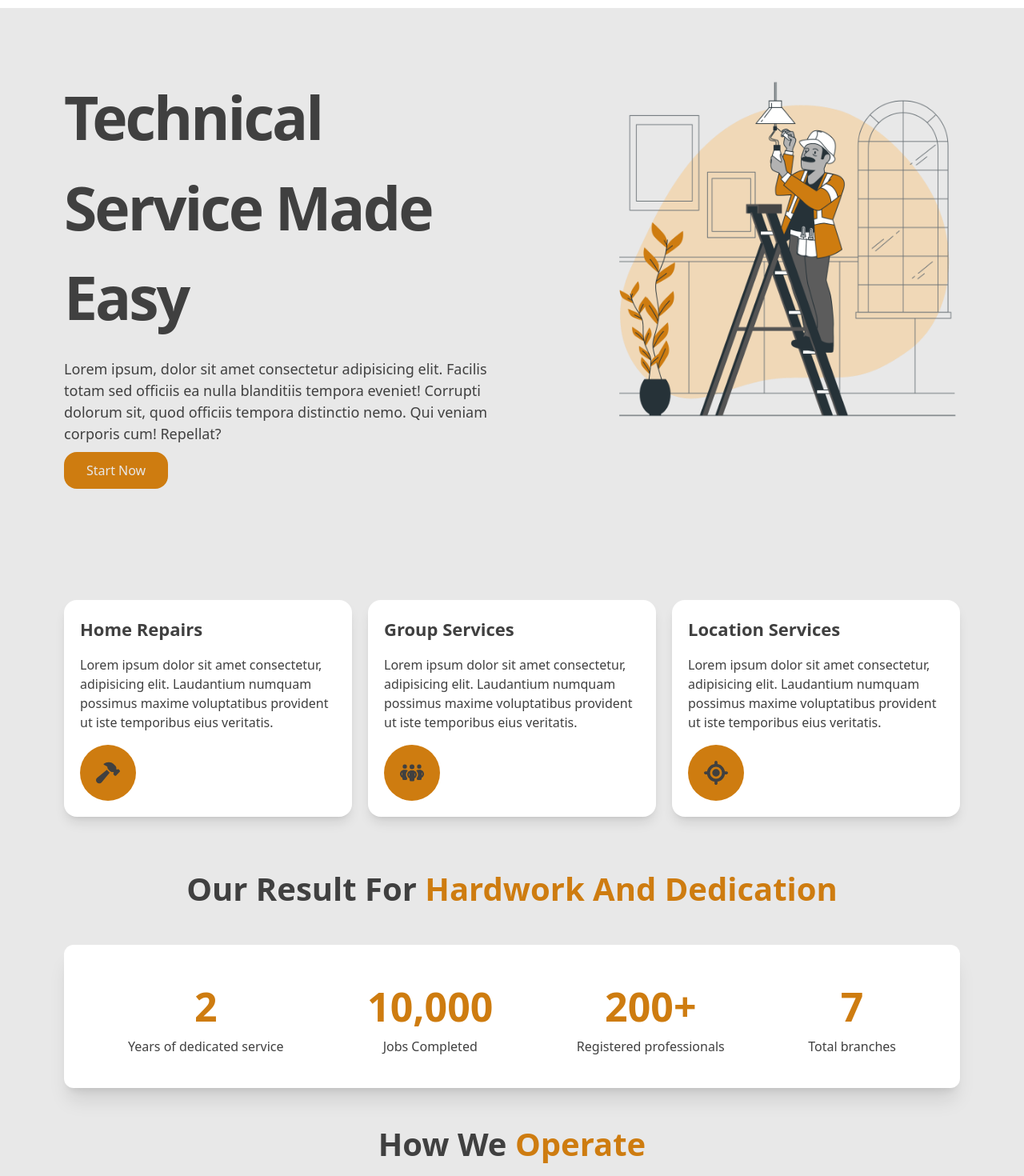
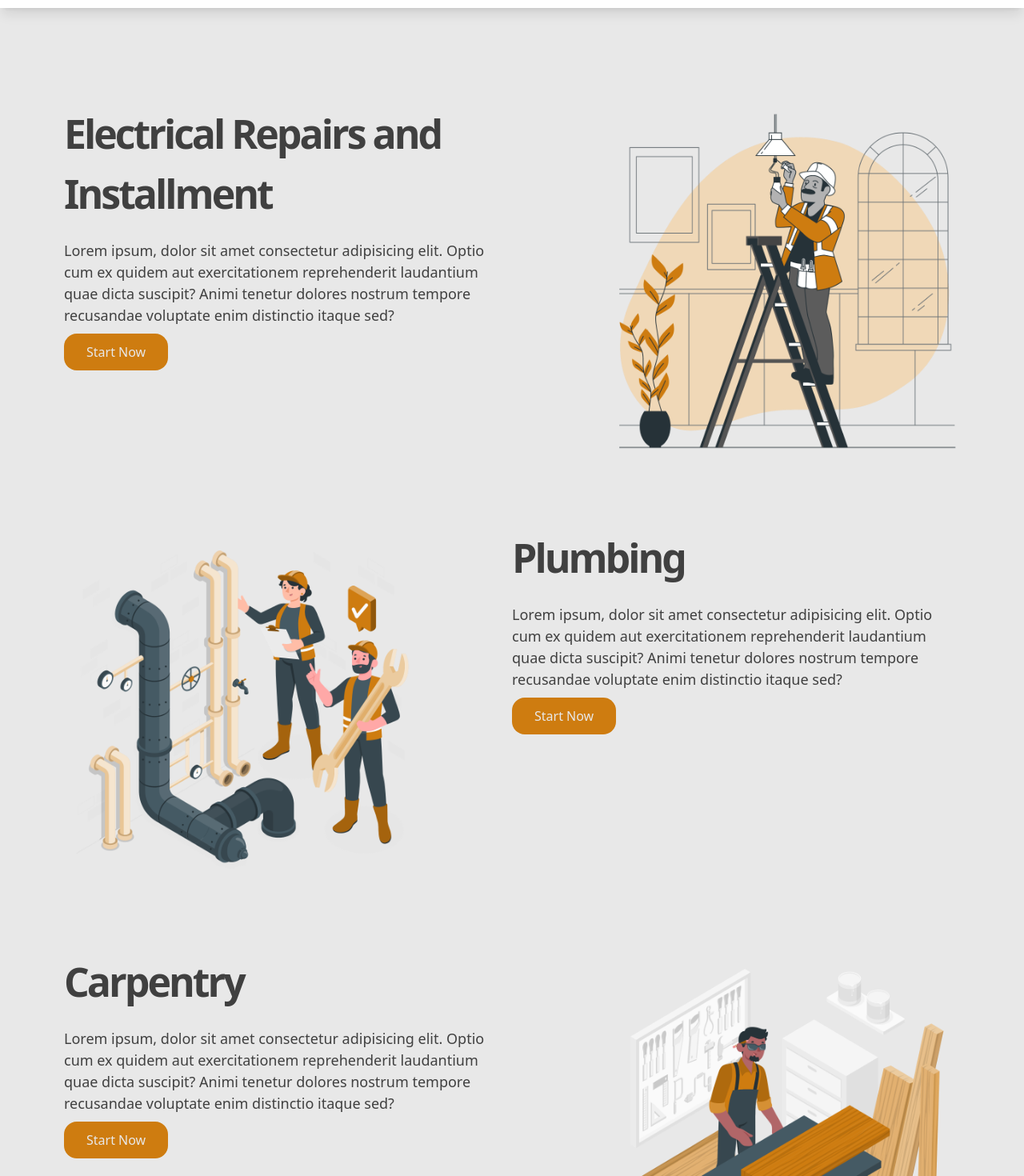
Before and after one commit to Hamidusman/FixIt, a React (Vite) app: page / in a window 1280 px wide. Shown: the part 80-1550 px from the top of the page at 80% size. Built offline with nearby package versions, Linux system fonts and the light colour scheme.

Commit message:
service page | implemented headroom to the header

```diff
--- a/package.json
+++ b/package.json
@@ -15,6 +15,7 @@
     "framer-motion": "^11.11.1",
     "react": "^18.3.1",
     "react-dom": "^18.3.1",
+    "react-headroom": "^3.2.1",
     "react-icons": "^5.3.0"
   },
   "devDependencies": {
--- a/src/App.tsx
+++ b/src/App.tsx
@@ -8,15 +8,12 @@ import Container from './home-page/container'
 import Accordion from './home-page/mou'
 import Reviews from './home-page/reviews'
 import Faq from './home-page/faq'
+import Service from './services/services'
 function App() {
   return (
     <>
       <Header />
-      <Hero />
-      <Container />
-      <Accordion />
-      <Reviews />
-      <Faq />
+      <Service />
     </>
   )
 }
--- a/src/base-components/header.tsx
+++ b/src/base-components/header.tsx
@@ -2,17 +2,19 @@ import { useState } from 'react';
 import { FontAwesomeIcon } from '@fortawesome/react-fontawesome';
 import { faBars } from '@fortawesome/free-solid-svg-icons';
 import GetStarted from './start';
+import Headroom from 'react-headroom'
 
 const Header = () => {
     const [isOpen, setIsOpen] = useState(false);
 
     return (
+        <Headroom >
         <header className=" bg-white px-4 md:px-20 h-[90px] flex justify-between items-center shadow-lg">
             <div className="flex items-center">
                 <h2 className="text-primary text-[28px] md:text-[35px] font-extrabold">
                     Fix<span>It</span>
                 </h2>
-                <ul className={`md:flex ${isOpen ? 'block' : 'hidden'} md:block mt-5 md:mt-0 absolute top-16 left-0 w-full h-full bg-dark  shadow-lg md:static md:bg-transparent md:shadow-none transition duration-700 ease-in-out`}>
+                <ul className={`md:flex ${isOpen ? 'block' : 'hidden'} z-[1] md:block mt-5 md:mt-0 absolute top-16 left-0 w-full h-full bg-dark  shadow-lg md:static md:bg-transparent md:shadow-none transition duration-700 ease-in-out`}>
                     <li className=" md:border-b-0 md:border-none text-[20px] text-secondary md:text-dark transition ease-in-out duration-300 cursor-pointer px-4 py-2">Services</li>
                     <li className=" md:border-b-0 md:border-none text-[20px] text-secondary md:text-dark transition ease-in-out duration-300 cursor-pointer px-4 py-2">Locations</li>
                     <li className=" md:border-b-0 md:border-none text-[20px] text-secondary md:text-dark transition ease-in-out duration-300 cursor-pointer px-4 py-2">Consultation</li>
@@ -29,7 +31,7 @@ const Header = () => {
                      className={` p-2 rounded-md bg-primary transition-transform duration-700 ${isOpen ? "rotate-90" : ""}`} />
                     </button>
             </div>
-        </header>
+        </header></Headroom>
     );
 };
 
--- /dev/null
+++ b/src/services/services.tsx
@@ -0,0 +1,58 @@
+import GetStarted from '../base-components/start'
+import Reveal from '../assets/reveal'
+import React from 'react'
+interface ServiceProp {
+    header: string,
+    description: string,
+    image: string
+}
+
+const Services: React.FC<ServiceProp> = ({header, description, image}) => {
+    return(
+        <div className=' md:even:flex-row-reverse flex flex-col md:flex-row justify-between my-10'>
+            <div className="md:w-[50%] h-full">
+                <Reveal>
+
+                <h1 className="hero-text text-[35px]  lg:text-[50px] font-bold my-0">{header}</h1>
+                <p className="text-[18px] my-5 ">{description}</p>
+                </Reveal>
+                <GetStarted />
+            </div>
+
+            <Reveal>
+                <img src={image} className="rounded-3xl mx-50 w-full lg:w-[440px] mt-0 h-[350px] md:h-[340px] lg:h-[450px] " alt="" />
+            </Reveal>
+
+            </div>)
+}
+
+const Service = () =>{
+    return(
+
+        <section className="md:px-10 lg:px-20 py-5 md:py-20 px-5 w-full bg-secondary
+                            flex flex-col justify-between">
+
+            <Services
+            header='Electrical Repairs and Installment'
+            description='Lorem ipsum, dolor sit amet consectetur adipisicing elit. Optio cum ex quidem aut exercitationem reprehenderit laudantium quae dicta suscipit? Animi tenetur dolores nostrum tempore recusandae voluptate enim distinctio itaque sed?'
+            image='src\assets\Electrician-bro (1).png'>
+            </Services>
+
+            <Services
+            header='Plumbing'
+            description='Lorem ipsum, dolor sit amet consectetur adipisicing elit. Optio cum ex quidem aut exercitationem reprehenderit laudantium quae dicta suscipit? Animi tenetur dolores nostrum tempore recusandae voluptate enim distinctio itaque sed?'
+            image='src\assets\Pipeline maintenance-amico.png'>
+            </Services>
+
+            <Services
+            header='Carpentry'
+            description='Lorem ipsum, dolor sit amet consectetur adipisicing elit. Optio cum ex quidem aut exercitationem reprehenderit laudantium quae dicta suscipit? Animi tenetur dolores nostrum tempore recusandae voluptate enim distinctio itaque sed?'
+            image='src\assets\Woodworker-amico.png'>
+            </Services>
+
+
+        </section>
+    )
+}
+
+export default Service
```
Also changed, not shown: src/assets/Woodworker-amico.png (added), 1 other file (tests, documents, lock files or other folders).
